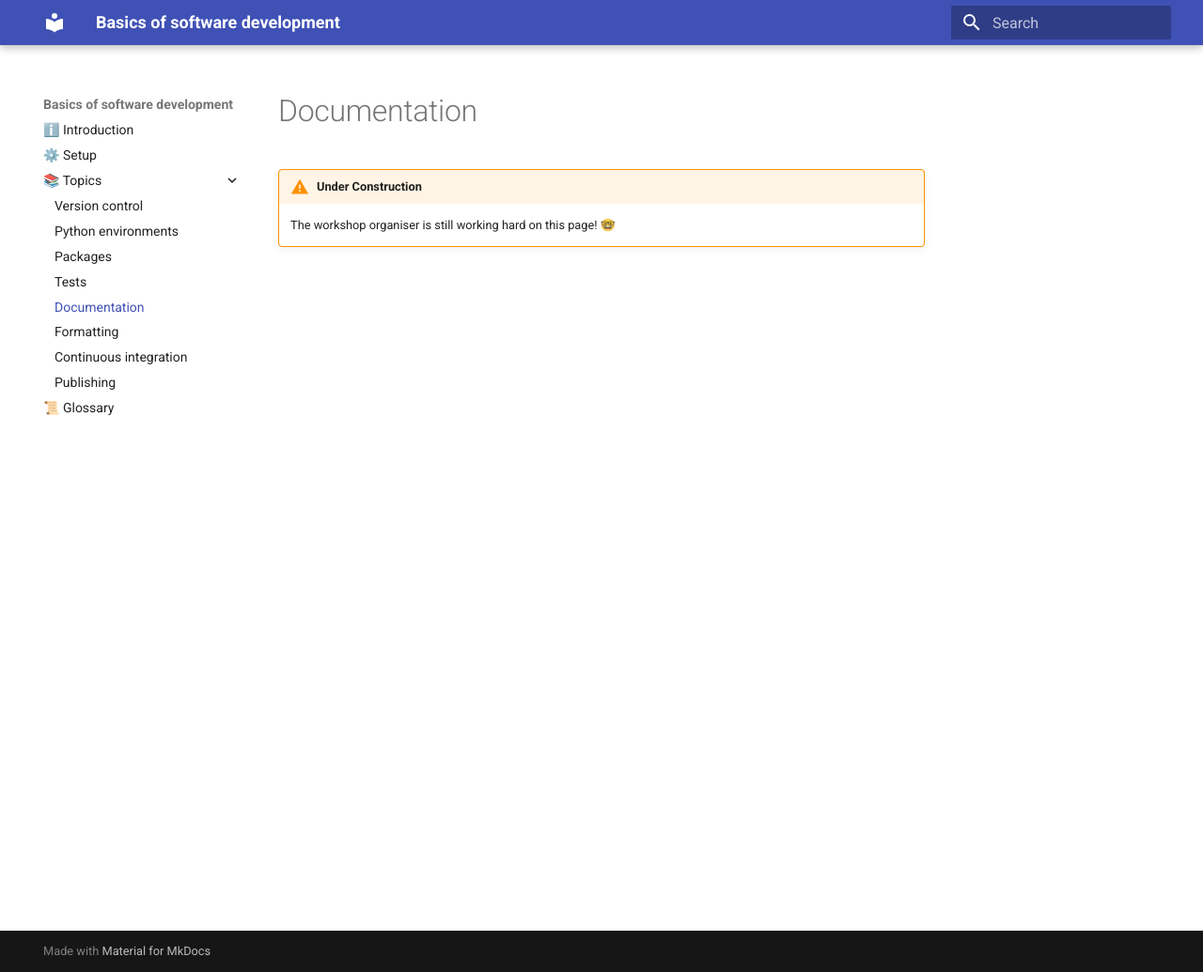
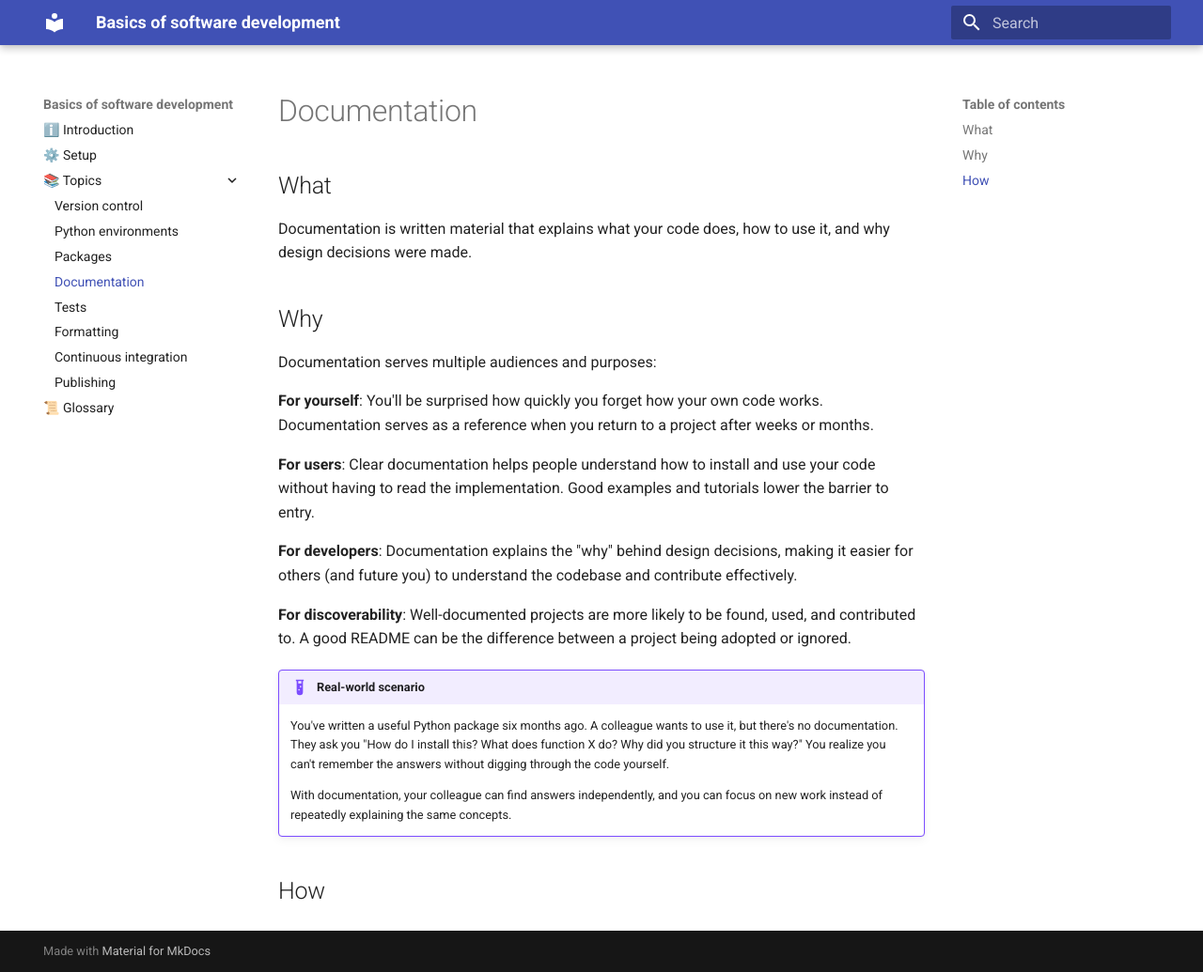
Before and after one commit to mbercx/softdev-101, an MkDocs documentation site: the page built from docs/documentation.md, in a window 1280 px wide and 1035 px high. Shown: the whole window at 94% size. Built offline with MkDocs 1.6.1 and Material for MkDocs 9.7.7, drawn with Linux system fonts in a browser that asks for light colours.

Commit message:
📚 Documentation: add what and why

```diff
--- a/docs/documentation.md
+++ b/docs/documentation.md
@@ -1,5 +1,31 @@
 # Documentation
 
-!!!warning "Under Construction"
+## What
 
-    The workshop organiser is still working hard on this page! 🤓
+Documentation is written material that explains what your code does, how to use it, and why design decisions were made.
+
+## Why
+
+Documentation serves multiple audiences and purposes:
+
+**For yourself**: You'll be surprised how quickly you forget how your own code works.
+Documentation serves as a reference when you return to a project after weeks or months.
+
+**For users**: Clear documentation helps people understand how to install and use your code without having to read the implementation.
+Good examples and tutorials lower the barrier to entry.
+
+**For developers**: Documentation explains the "why" behind design decisions, making it easier for others (and future you) to understand the codebase and contribute effectively.
+
+**For discoverability**: Well-documented projects are more likely to be found, used, and contributed to.
+A good README can be the difference between a project being adopted or ignored.
+
+!!!example "Real-world scenario"
+
+    You've written a useful Python package six months ago.
+    A colleague wants to use it, but there's no documentation.
+    They ask you "How do I install this? What does function X do? Why did you structure it this way?"
+    You realize you can't remember the answers without digging through the code yourself.
+
+    With documentation, your colleague can find answers independently, and you can focus on new work instead of repeatedly explaining the same concepts.
+
+## How
--- a/mkdocs.yml
+++ b/mkdocs.yml
@@ -20,8 +20,8 @@ nav:
     - version_control.md
     - environments.md
     - packages.md
+    - documentation.md
     - tests.md
-    - documentation.md
     - formatting.md
     - ci.md
     - publishing.md
```
Also changed, not shown: docs/index.md (+1 -1 lines).
